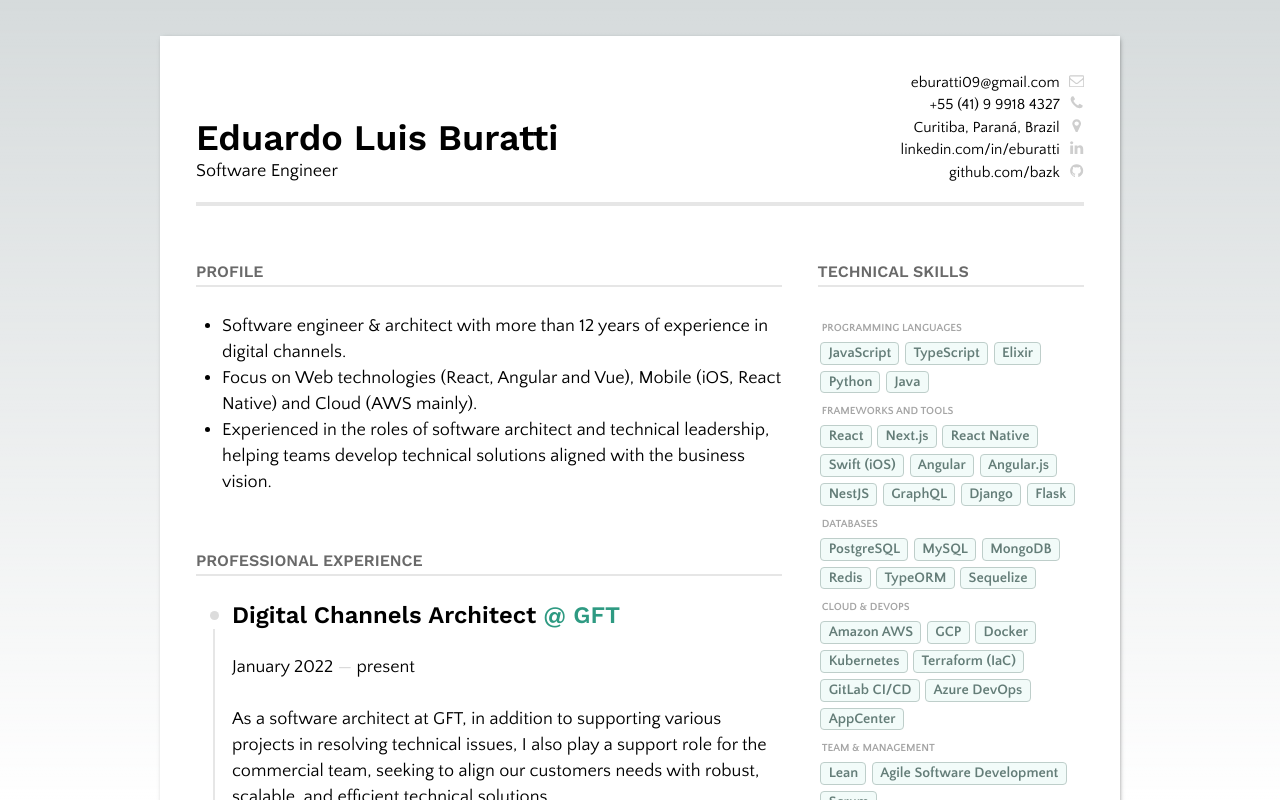
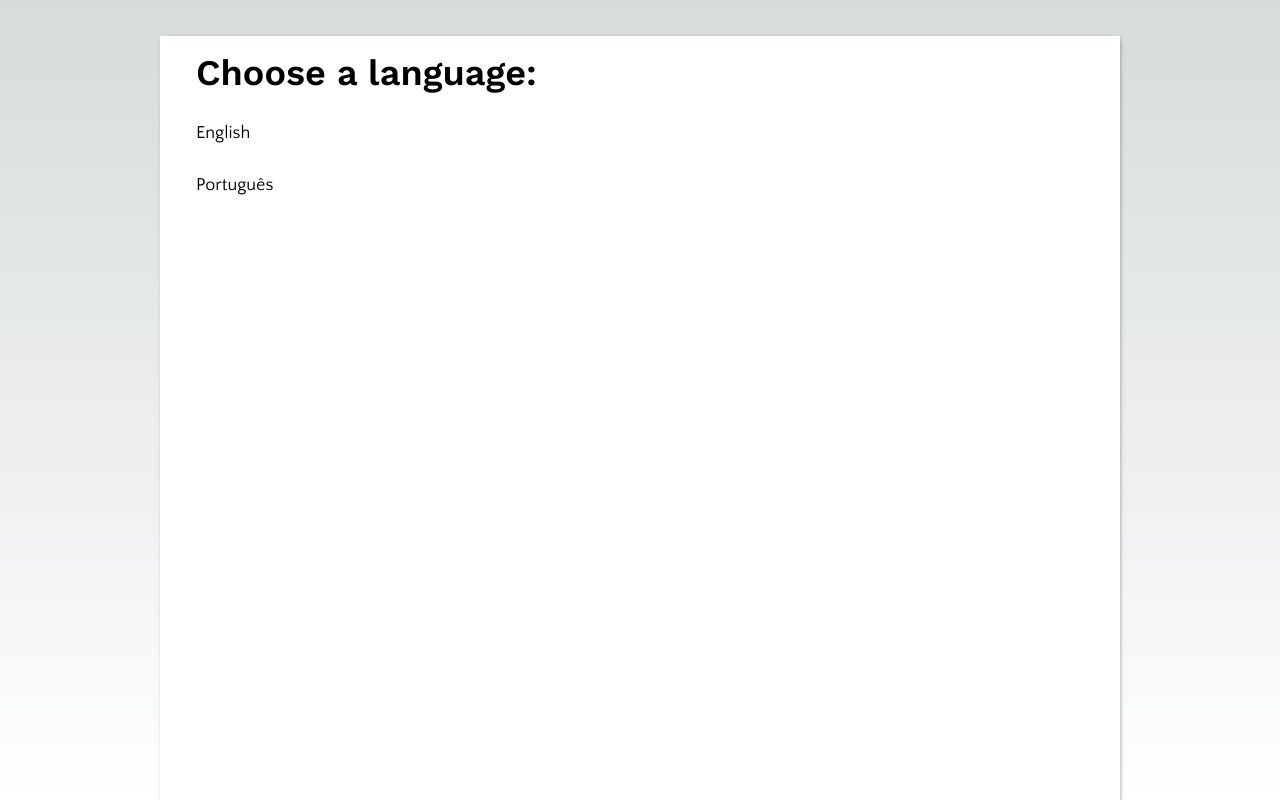
Before and after one commit to bazk/resume, a Next.js app: page / in a window 1280 px wide. Before the commit this address led to /en. Shown: the top 800 px of the page. Built offline with nearby package versions, Linux system fonts and the light colour scheme.

Commit message:
add an index page

```diff
--- /dev/null
+++ b/src/pages/index.tsx
@@ -0,0 +1,15 @@
+import Link from "next/link";
+
+export default function IndexPage() {
+  return (
+    <>
+      <h1>Choose a language:</h1>
+      <p>
+        <Link href="/en">English</Link>
+      </p>
+      <p>
+        <Link href="/pt">Português</Link>
+      </p>
+    </>
+  );
+}
```
